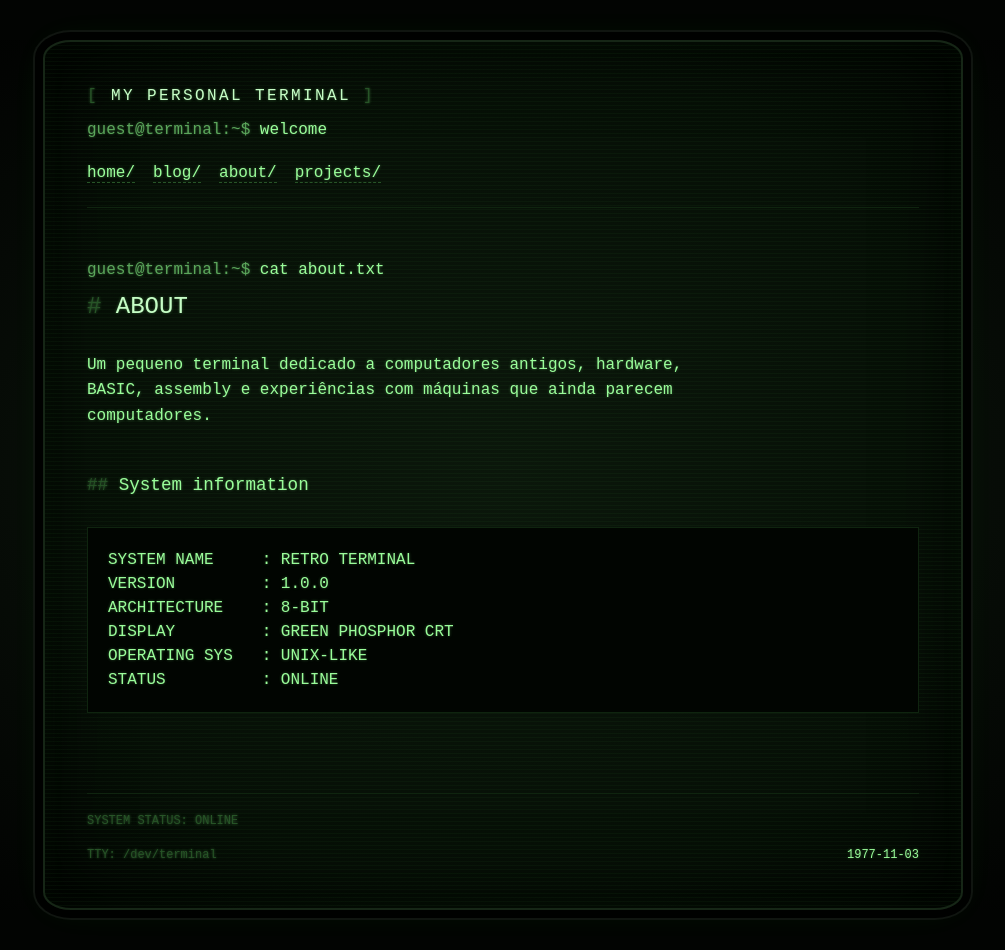
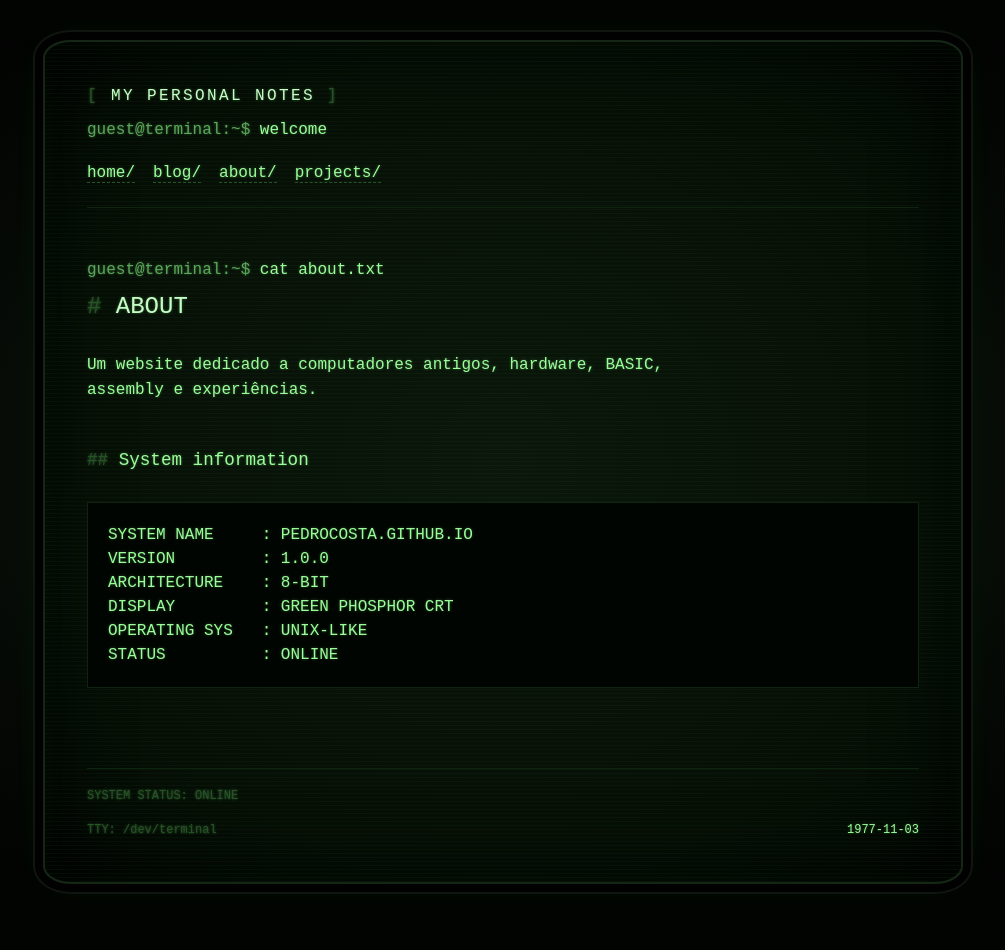
Before and after one commit to pedrocosta/pedrocosta.github.io, an Eleventy site: page src/about/index.njk in a window 1280 px wide. Shown: the whole page, without its empty margins (137-1142 px from the left). After the commit the page ends 924 px from the top, so only its background shows below. Built offline with nearby package versions, Linux system fonts and the light colour scheme; Eleventy itself is replaced by a stand-in of ours; files that its build step writes are made by us from their sources.

Commit message:
nome do site

```diff
--- a/src/_includes/layouts/base.njk
+++ b/src/_includes/layouts/base.njk
@@ -9,7 +9,7 @@
 </head>
 <body><main class="terminal">
 <header>
-<div class="logo">MY PERSONAL TERMINAL</div>
+<div class="logo">MY PERSONAL NOTES</div>
 <p class="prompt">welcome</p>
 <nav><a href="/">home/</a><a href="/blog/">blog/</a><a href="/about/">about/</a><a href="/projects/">projects/</a></nav>
 </header>
--- a/src/_includes/layouts/home.njk
+++ b/src/_includes/layouts/home.njk
@@ -9,7 +9,7 @@
 </head>
 <body><main class="terminal">
 <header>
-<div class="logo">MY PERSONAL TERMINAL</div>
+<div class="logo">MY PERSONAL NOTES</div>
 <p class="prompt">welcome</p>
 <nav><a href="/">home/</a><a href="/blog/">blog/</a><a href="/about/">about/</a><a href="/projects/">projects/</a></nav>
 </header>
--- a/src/about/index.njk
+++ b/src/about/index.njk
@@ -3,9 +3,9 @@ layout: layouts/home.njk
 title: About
 ---
 <p class="prompt">cat about.txt</p><h1>About</h1>
-<p>Um pequeno terminal dedicado a computadores antigos, hardware, BASIC, assembly e experiências com máquinas que ainda parecem computadores.</p>
+<p>Um website dedicado a computadores antigos, hardware, BASIC, assembly e experiências.</p>
 <h2>System information</h2>
-<pre class="output">SYSTEM NAME     : RETRO TERMINAL
+<pre class="output">SYSTEM NAME     : PEDROCOSTA.GITHUB.IO
 VERSION         : 1.0.0
 ARCHITECTURE    : 8-BIT
 DISPLAY         : GREEN PHOSPHOR CRT
```
